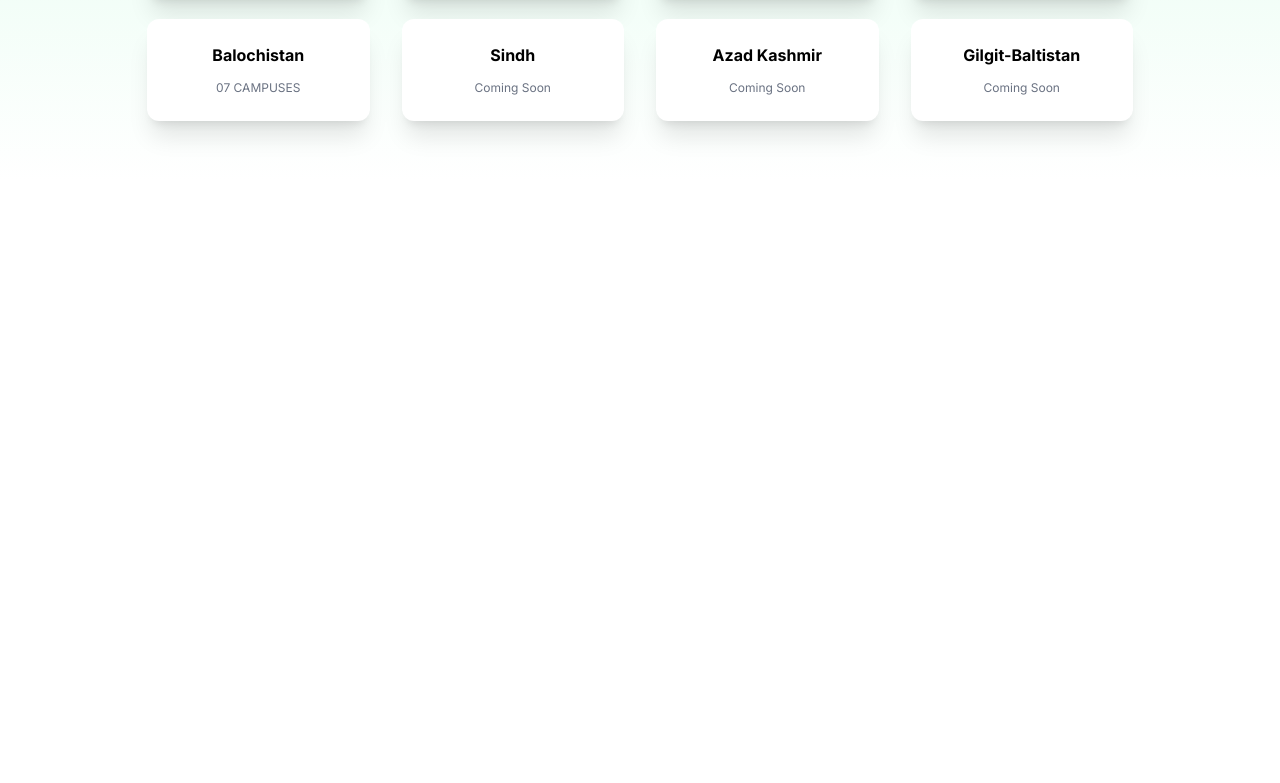
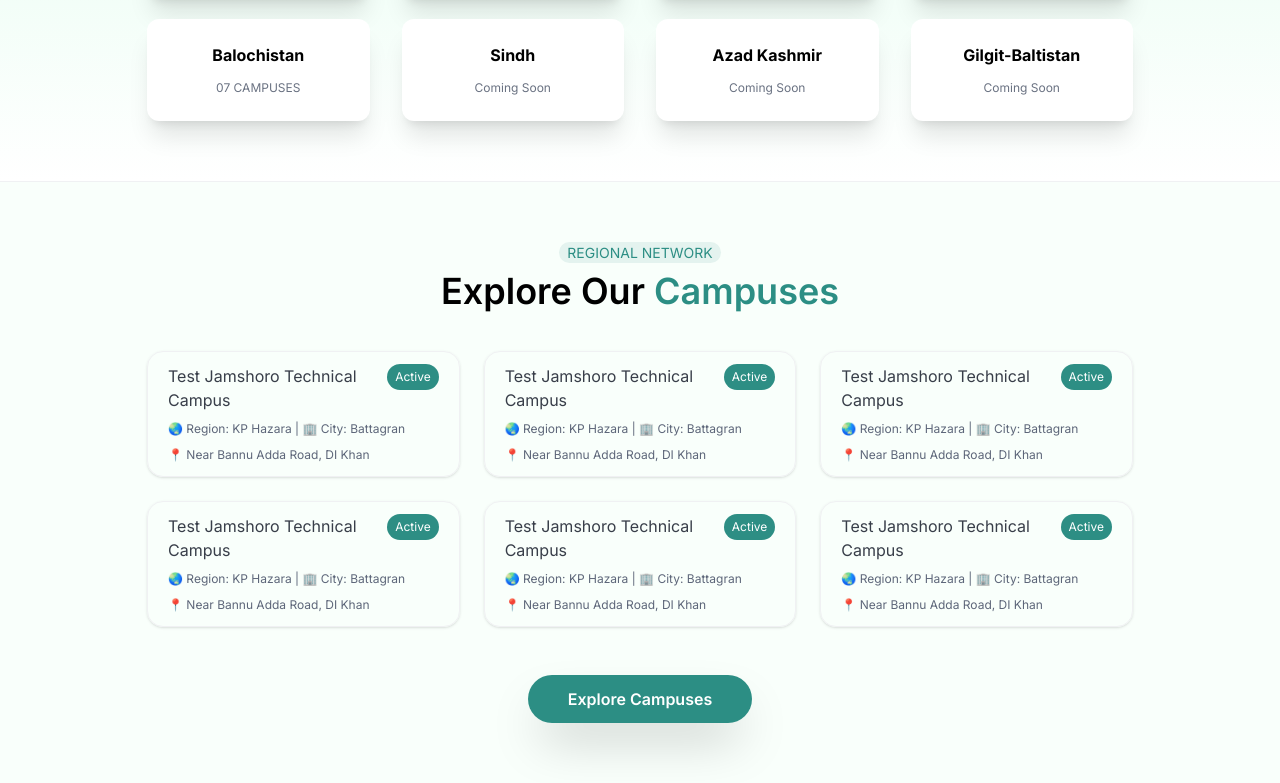
Before and after one commit to EggBurner/alkhidmat-demo, a Next.js app: page / in a window 1280 px wide. Shown: the part 1414-2197 px from the top of the page. Before the commit the page ends 1595 px from the top, so only its background shows below. Built offline with nearby package versions, Linux system fonts and the light colour scheme.

Commit message:
Added Campus Section

```diff
--- a/app/page.tsx
+++ b/app/page.tsx
@@ -1,3 +1,4 @@
+import CampusSection from '@/components/CampusSection';
 import Hero from '@/components/Hero';
 import ImpactSection from '@/components/ImpactSection';
 import NationwideImpact from '@/components/nationwideImpact';
@@ -8,6 +9,7 @@ export default function Home() {
       <Hero />
       <ImpactSection />
       <NationwideImpact />
+      <CampusSection />
     </div>
   );
 }
--- /dev/null
+++ b/components/CampusCard.tsx
@@ -0,0 +1,24 @@
+import React from 'react';
+
+const CampusCard = () => {
+  return (
+    <div className="flex flex-col gap-2 rounded-2xl border border-[#F0F1F3] px-5 py-3 shadow">
+      <div className="flex gap-1">
+        <div className="text-md text-[#383E49]">
+          Test Jamshoro Technical Campus
+        </div>
+        <div className="h-fit w-fit rounded-full bg-[#2D8E84] px-2 py-1 text-[12px] text-white">
+          Active
+        </div>
+      </div>
+      <div className="text-[12px] text-[#5D6679]">
+        🌏 Region: KP Hazara | 🏢 City: Battagran
+      </div>
+      <div className="text-[12px] text-[#5D6679]">
+        📍 Near Bannu Adda Road, DI Khan
+      </div>
+    </div>
+  );
+};
+
+export default CampusCard;
--- /dev/null
+++ b/components/CampusSection.tsx
@@ -0,0 +1,28 @@
+import React from 'react';
+import CampusCard from './CampusCard';
+
+const CampusSection = () => {
+  return (
+    <div className="border-t border-[#F0F1F3] bg-[#F9FFFB] p-15">
+      <div className="mx-auto w-fit rounded-full bg-[#2C8E84]/10 px-2 text-center text-[14px] text-[#2C8E84]">
+        REGIONAL NETWORK
+      </div>
+      <h2 className="mt-2 text-center text-4xl font-semibold">
+        Explore Our <span className="text-[#2c8e84]">Campuses</span>
+      </h2>
+      <div className="mx-auto mt-10 grid w-[85%] grid-cols-3 gap-6">
+        <CampusCard />
+        <CampusCard />
+        <CampusCard />
+        <CampusCard />
+        <CampusCard />
+        <CampusCard />
+      </div>
+      <button className="text-md mx-auto mt-12 block h-fit w-fit rounded-full bg-[#2C8E84] px-10 py-3 font-semibold text-white shadow-2xl">
+        Explore Campuses
+      </button>
+    </div>
+  );
+};
+
+export default CampusSection;
--- a/components/Hero.tsx
+++ b/components/Hero.tsx
@@ -14,7 +14,7 @@ const Hero = () => {
             src={'/rally.png'}
             width={600}
             height={200}
-            className="mx-auto w-[60%] object-cover opacity-20"
+            className="mx-auto w-[60%] object-cover opacity-10"
 
             priority
           />
```
